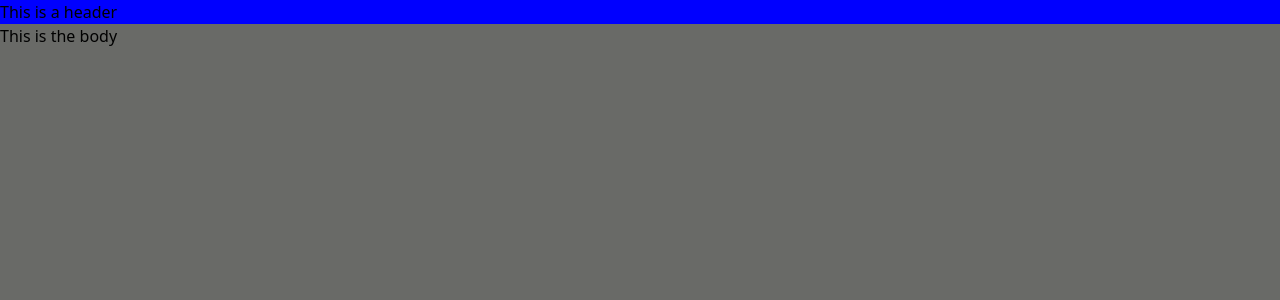
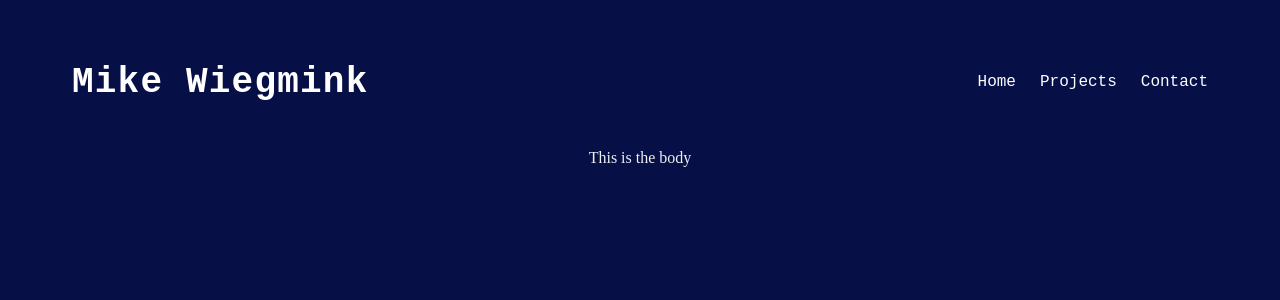
Before and after one commit to MikeWiegmink/Website, a Next.js app in the folder mike-website/: page / in a window 1280 px wide. Shown: the top 300 px of the page. Built offline with nearby package versions, Linux system fonts and the light colour scheme.

Commit message:
Added basic header and layout

```diff
--- /dev/null
+++ b/mike-website/app/components/header.tsx
@@ -0,0 +1,18 @@
+import '@/styles/header.styles.css';
+
+export default function Header() {
+    return (
+        <header className="headerContainer">
+            <section className="headerTitle">
+                <a href='/'>
+                    <h1>Mike Wiegmink</h1>
+                </a>
+            </section>
+            <nav className="headerNav">
+                <a href="/">Home</a>
+                <a href="/projects">Projects</a>
+                <a href="/contact">Contact</a>
+            </nav>
+        </header>
+    );
+}
--- a/mike-website/app/layout.tsx
+++ b/mike-website/app/layout.tsx
@@ -1,6 +1,7 @@
 import type { Metadata } from "next";
 import { Geist, Geist_Mono } from "next/font/google";
-import '@/styles/index.styles.css';
+import Header from "@/app/components/header";
+import '@/styles/layout.style.css';
 
 const geistSans = Geist({
   variable: "--font-geist-sans",
@@ -28,11 +29,9 @@ export default function RootLayout({
       className={`${geistSans.variable} ${geistMono.variable} h-full antialiased`}
     >
       <body
-        className="background"
+        className="overall"
       >
-        <header className="headerContainer">
-            <nav >This is a header</nav>
-        </header>
+        <Header />
 
         {children}
 
--- /dev/null
+++ b/mike-website/styles/header.styles.css
@@ -0,0 +1,38 @@
+.headerContainer {
+    width: 100%;
+    max-width: 1200px;
+    min-height: 80px;
+    padding: 0 2rem;
+    display: flex;
+    align-items: center;
+    justify-content: space-between;
+    color: white;
+    flex-wrap: wrap;
+    box-sizing: border-box;
+    font-family: 'Courier New', Courier, monospace;
+}
+
+.headerTitle {
+    font-size: 1.5rem;
+    font-family: inherit;
+    font-weight: bold;
+    letter-spacing: 0.05em;
+}
+
+.headerTitle a {
+    text-decoration: none;
+    color: inherit;
+    transition: 0.3s;
+}
+
+.headerNav {
+    font-family: inherit;
+    display: flex;
+    gap: 1.5rem;
+}
+
+.headerNav a {
+    text-decoration: none;
+    color: inherit;
+    transition: 0.3s;
+}
--- a/mike-website/styles/index.styles.css
+++ b/mike-website/styles/index.styles.css
@@ -3,7 +3,3 @@
 .background {
     background-color: hsla(80, 2%, 33%, 0.877);
 }
-
-.headerContainer {
-    background-color: blue;
-}
--- /dev/null
+++ b/mike-website/styles/layout.style.css
@@ -0,0 +1,11 @@
+.overall {
+    max-width: 1800px;
+    margin: 0 auto;
+    display: flex;
+    flex-direction: column;
+    align-items: center;
+    background-color: hsl(232, 84%, 15%);
+    color: #f0f0f0;
+    padding: 2rem;
+    min-height: 100vh;
+}
```
Also changed, not shown: 2 other files (tests, documents, lock files or other folders).
